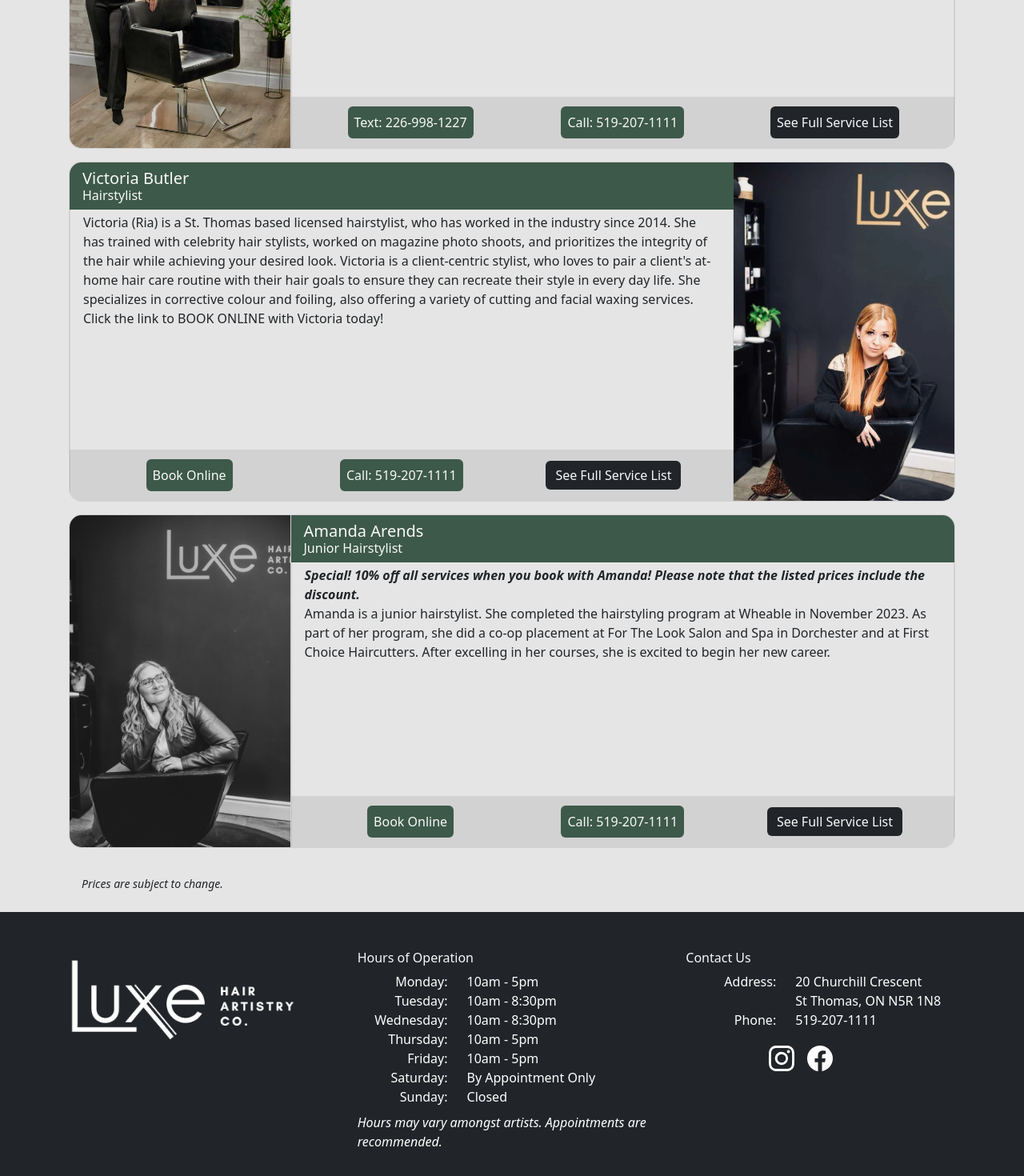
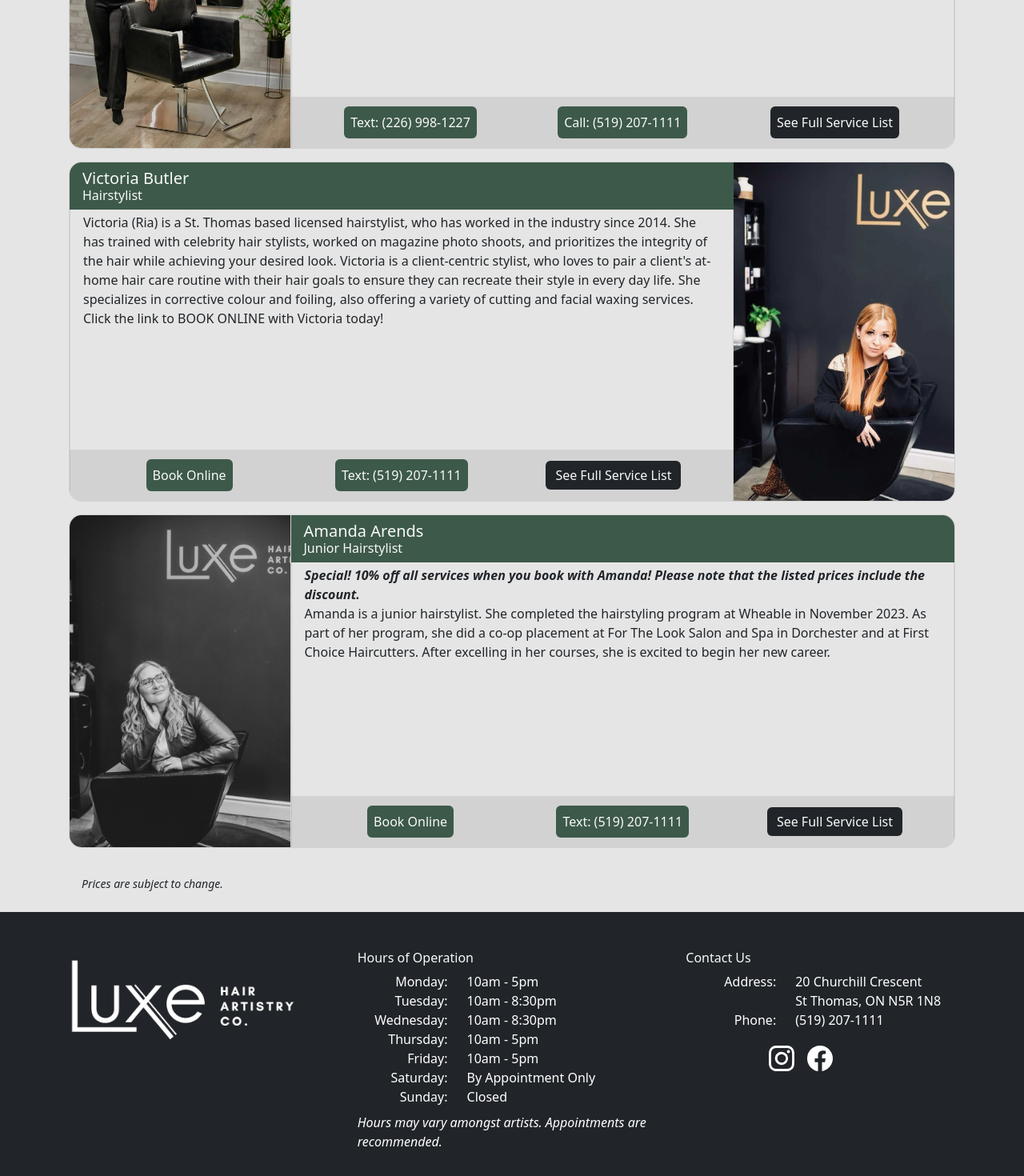
Before and after one commit to LuxeHairArtistryCo/LuxeHairArtistryCo.github.io, a React (Vite) app: page /hairstylists in a window 1280 px wide. Shown: the part 460-1930 px from the top of the page at 80% size. Built offline with nearby package versions, Linux system fonts and the light colour scheme.

Commit message:
1.3.2: Updated Kim and Megan phone number

```diff
--- a/package.json
+++ b/package.json
@@ -2,7 +2,7 @@
   "name": "luxehairartistryco-website",
   "homepage": "https://www.luxehairartistry.ca/",
   "private": true,
-  "version": "1.3.1",
+  "version": "1.3.2",
   "type": "module",
   "scripts": {
     "dev": "vite --host",
--- a/src/constants.ts
+++ b/src/constants.ts
@@ -45,5 +45,5 @@
 export const contactInfo: string[][] = [
     ["Address: ", "20 Churchill Crescent"],
     ["", "St Thomas, ON N5R 1N8"],
-    ["Phone: ", "519-207-1111"],
+    ["Phone: ", "(519) 207-1111"],
 ]
--- a/src/constants_artists.ts
+++ b/src/constants_artists.ts
@@ -4,9 +4,9 @@
 name: "Rhonda Marttunen",
 position: "Hairstylist & Owner",
 bio: "With over 30 years of experience, Rhonda has expertise in many services, including cuts, colours, highlights, and balayage, and is also certified in fusion hair extensions. She continues to grow her repertoire by staying up to date on current trends while preserving the health of the client's hair. Rhonda has built a dedicated clientele since arriving to St Thomas in 2016, as she consistently listens to her clients, delivering stunning looks each time. Don't hesitate - book with Rhonda today and let her help you achieve your dream hair!",
-primaryButtonText: "Text: 226-998-1227",
+primaryButtonText: "Text: (226) 998-1227",
 primaryButtonLink: "sms:+12269981227",
-secondaryButtonText: "Call: 519-207-1111",
+secondaryButtonText: "Call: (519) 207-1111",
 secondaryButtonLink: "tel:15192071111",
 services: [
 {type: "group",name: "Haircuts",description: "Additional time charge for extra long or thick hair",},
@@ -55,7 +55,7 @@
 bio: "Victoria (Ria) is a St. Thomas based licensed hairstylist, who has worked in the industry since 2014. She has trained with celebrity hair stylists, worked on magazine photo shoots, and prioritizes the integrity of the hair while achieving your desired look. Victoria is a client-centric stylist, who loves to pair a client's at-home hair care routine with their hair goals to ensure they can recreate their style in every day life. She specializes in corrective colour and foiling, also offering a variety of cutting and facial waxing services. Click the link to BOOK ONLINE with Victoria today!",
 primaryButtonText: "Book Online",
 primaryButtonLink: "https://www.fresha.com/a/luxe-hair-artistry-co-st-thomas-20-churchill-crescent-d3m2puen/booking?menu=true&dppub=true&employeeId=1196989",
-secondaryButtonText: "Call: 519-207-1111",
+secondaryButtonText: "Text: (519) 207-1111",
 secondaryButtonLink: "tel:15192071111",
 externalServicesLink: "https://www.fresha.com/a/luxe-hair-artistry-co-st-thomas-20-churchill-crescent-d3m2puen/booking?menu=true&dppub=true&employeeId=1196989",
 },
@@ -65,7 +65,7 @@
 bio: "Special! 10% off all services when you book with Amanda! Please note that the listed prices include the discount.\nAmanda is a junior hairstylist. She completed the hairstyling program at Wheable in November 2023. As part of her program, she did a co-op placement at For The Look Salon and Spa in Dorchester and at First Choice Haircutters. After excelling in her courses, she is excited to begin her new career.",
 primaryButtonText: "Book Online",
 primaryButtonLink: "https://squareup.com/appointments/book/k2t8zozwpu8n5w/LZ0J6HENZDD2W/start",
-secondaryButtonText: "Call: 519-207-1111",
+secondaryButtonText: "Text: (519) 207-1111",
 secondaryButtonLink: "tel:15192071111",
 externalServicesLink: "https://squareup.com/appointments/book/k2t8zozwpu8n5w/LZ0J6HENZDD2W/start",
 },
@@ -75,8 +75,8 @@
 name: "Kim Ferguson",
 position: "Certified Aesthetician & Owner of The Orchid Room at Luxe",
 bio: "Kim has been a certified aesthetician for nearly 25 years. Originally hailing from Barrie, Ontario, Kim owned a successful day spa there for 14 years before moving to beautiful St.Thomas in 2017. Since that time, Kim has gained a loyal clientele as a result of her precision and great attention to detail.\nKim feels it's of the utmost importance to stay informed on the upcoming trends and the best, safest practices for her clients. She enjoys working with new innovative products and services and has mentored new upcoming aestheticians to the industry.\nKim has a passion for Natural Nail enhancements that protect the health of her client's nails. She takes particular pride in being able to provide her clients with a wide variety of nail art. Feel free to come with ideas! Her experience covers a range of aesthetic services from laser hair removal, medical facials, sugaring, lash extensions and medical pedicures.\nKim looks forward to the chance to pamper you.",
-primaryButtonText: "Text: 705-627-5135",
-primaryButtonLink: "sms:+17056275135",
+primaryButtonText: "Text: (437) 385-8925",
+primaryButtonLink: "sms:+14373858925",
 services: [
 {type: "group",name: "Natural Nail Enhancements",},
 {type: "subgroup",name: "BioSculpture Gel",description: "BioSculpture Gel is a Superior product making nails beautiful, flexible and durable, without any Damage. It is a one step system that strengthens and promotes the growth of natural nails. It is applied onto the natural nail or used to create strong and comfortable tips for added length. ",},
@@ -136,8 +136,8 @@
 name: "Megan Hummel",
 position: "Certified Aesthetician",
 bio: "Megan Hummel is a Certified Medical Aesthetician with four years of experience, specializing in lash extensions and brow artistry. Originally from Kitchener, Megan relocated to St. Thomas four years ago, bringing her passion for aesthetics to the community. Her expertise extends beyond lash extensions, as she is also a certified Ombre powder brow and permanent makeup artist, showcasing her versatile skill set.\nWith a deep love for all aspects of aesthetics, Megan excels in providing top-notch services including facials, waxing, and massage therapy. What sets Megan apart is her dedication to listening to her clients' requests and ensuring that she takes the necessary time to deliver consistent and quality work. Her commitment to excellence and her genuine care for her clients have earned her a strong reputation in the industry.\nMegan's clients appreciate her attention to detail, personalized approach, and her ability to create stunning transformations while prioritizing their comfort and satisfaction. She has a true passion for enhancing natural beauty and empowering her clients.",
-primaryButtonText: "Text: 226-808-6128",
-primaryButtonLink: "sms:+12268086128",
+primaryButtonText: "Text: (437) 385-8925",
+primaryButtonLink: "sms:+14373858925",
 services: [
 {type: "group",name: "Natural Nail Enhancements",},
 {type: "subgroup",name: "BioSculpture Gel",description: "BioSculpture Gel is a Superior product making nails beautiful, flexible and durable, without any Damage. It is a one step system that strengthens and promotes the growth of natural nails. It is applied onto the natural nail or used to create strong and comfortable tips for added length. ",},
```
Also changed, not shown: 1 other file (tests, documents, lock files or other folders).
